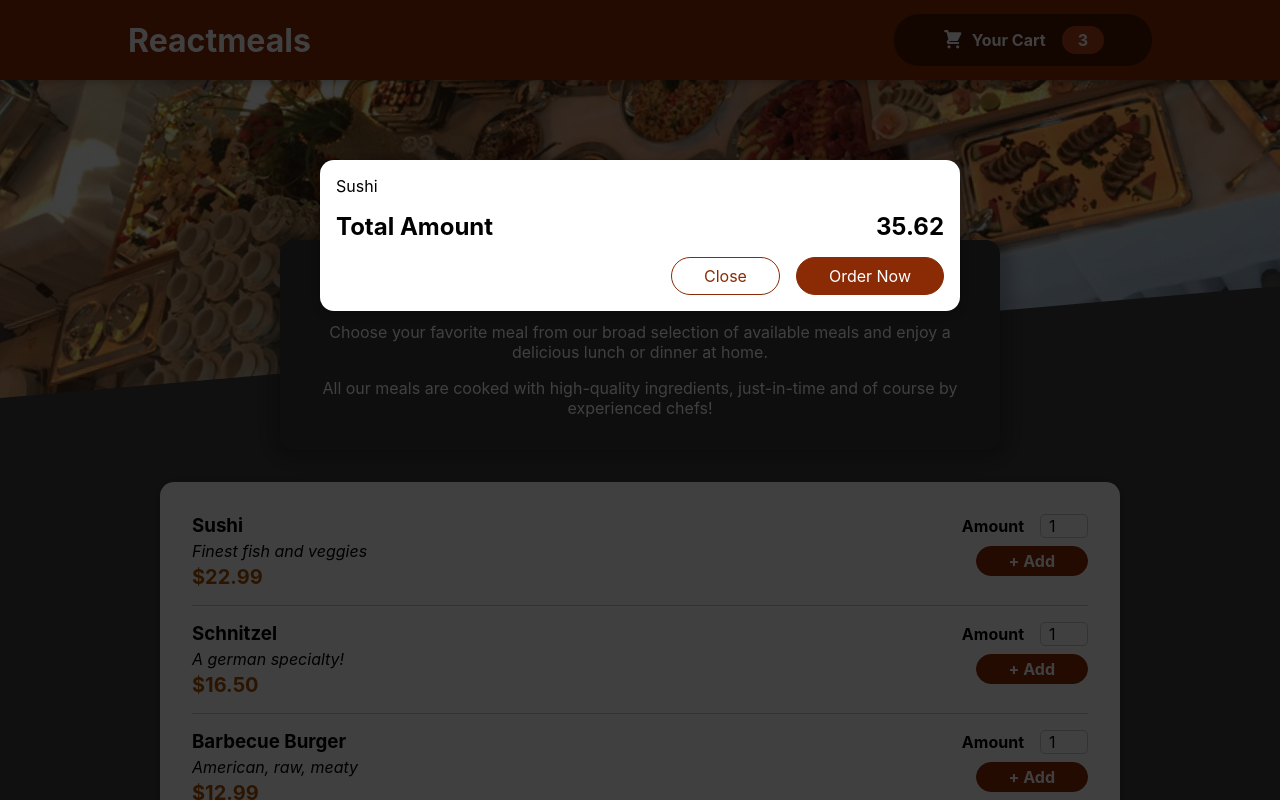
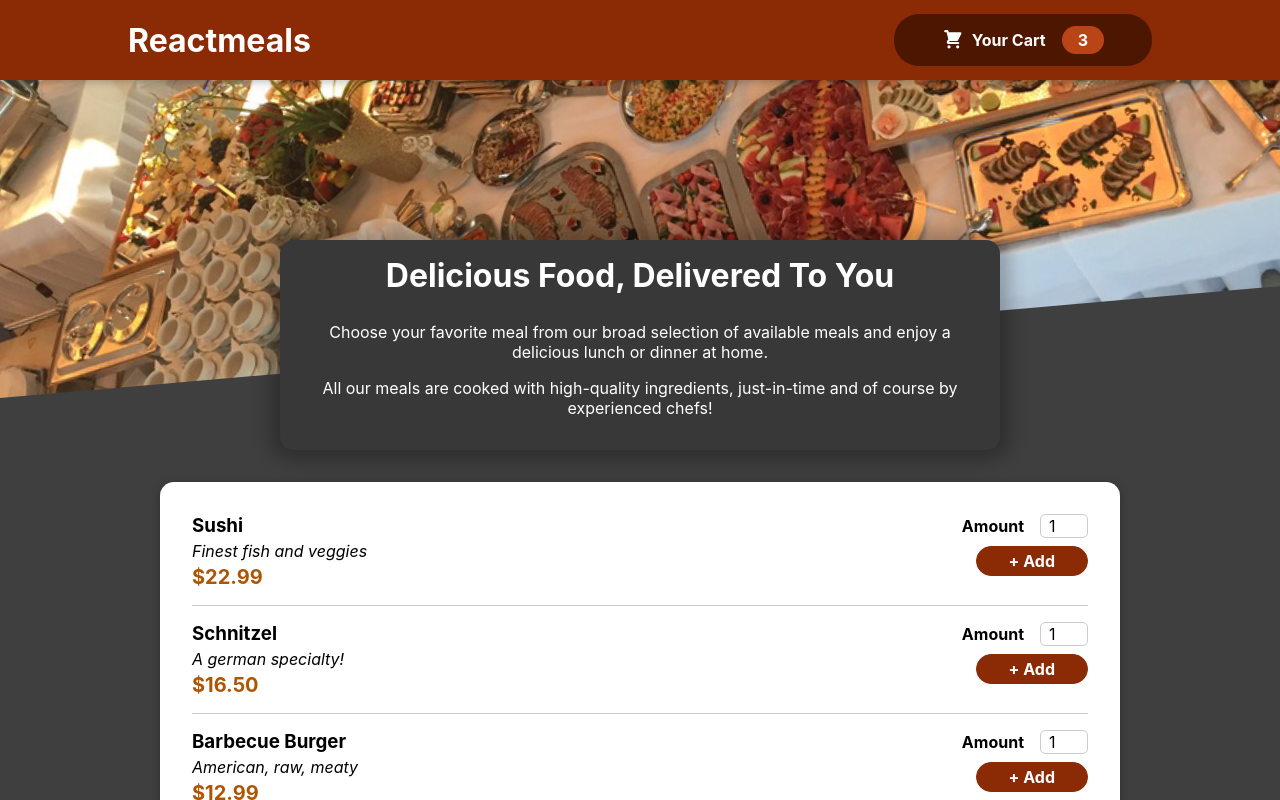
Before and after one commit to Sowmiya04Balachandran/Resturant-Website, a React (Create React App) app: page / in a window 1280 px wide. Shown: the top 800 px of the page. Built offline with nearby package versions, Linux system fonts and the light colour scheme.

Commit message:
cart open and close

```diff
--- a/src/App.js
+++ b/src/App.js
@@ -1,13 +1,29 @@
-import { Fragment } from "react";
+import { Fragment , useState } from "react";
 import Header from "./components/Layout/Header";
 import Meals from './components/Meals/Meals';
 import Cart from './components/Cart/Cart';
 
 function App() {
+   const [cartIsShown , setCartIsShown] = useState(false);
+
+   const showCartHandler=()=>{
+    setCartIsShown(true);
+   }
+
+
+
+   const hideCartHandler=()=>{
+    setCartIsShown(false);
+   }
+
+
+
+
+
   return (
    <Fragment>
-    <Cart />
-    <Header />
+    { cartIsShown && <Cart onClose={hideCartHandler}/>}
+    <Header onShowCart={showCartHandler}/>
     <main>
       <Meals />
     </main>
--- a/src/components/Cart/Cart.js
+++ b/src/components/Cart/Cart.js
@@ -10,14 +10,14 @@
     </ul>
   );
   return (
-    <Modal>
+    <Modal onClose={props.onClose}>
       {CartItems}
       <div className={classes.total}>
         <span>Total Amount</span>
         <span>35.62</span>
       </div>
       <div className={classes.actions}>
-        <button className={classes["button--alt"]}>Close</button>
+        <button className={classes["button--alt"]} onClick={props.onClose}>Close</button>
         <button className={classes.button}>Order Now</button>
       </div>
     </Modal>
--- a/src/components/Layout/Header.js
+++ b/src/components/Layout/Header.js
@@ -8,7 +8,7 @@
     <Fragment>
       <header className={classes.header}>
       <h1>Reactmeals</h1>
-      <HeaderCartButton />
+      <HeaderCartButton onClick={props.onShowCart}/>
 
       </header>
 
--- a/src/components/Layout/HeaderCartButton.js
+++ b/src/components/Layout/HeaderCartButton.js
@@ -3,7 +3,7 @@
 
 const HeaderCartButton=(props)=>{
     return (
-        <button className={classes.button}>
+        <button className={classes.button} onClick={props.onClick}>
             <span className={classes.icon}>
                 <CartIcon />
             </span>
--- a/src/components/UI/Modal.js
+++ b/src/components/UI/Modal.js
@@ -7,7 +7,7 @@
 
 
 const Backdrop=(props)=>{
-   return( <div className={classes.backdrop}></div>)
+   return( <div className={classes.backdrop} onClick={props.onClose}></div>)
 };
 
 
@@ -21,7 +21,7 @@
 const Modal=(props)=>{
     return (
     <Fragment>
-        {ReactDOM.createPortal(<Backdrop />,portalElement)}
+        {ReactDOM.createPortal(<Backdrop onClose={props.onClose} />,portalElement)}
         {ReactDOM.createPortal(<ModalOverlay>{props.children}</ModalOverlay>,portalElement)}
 
 
```
